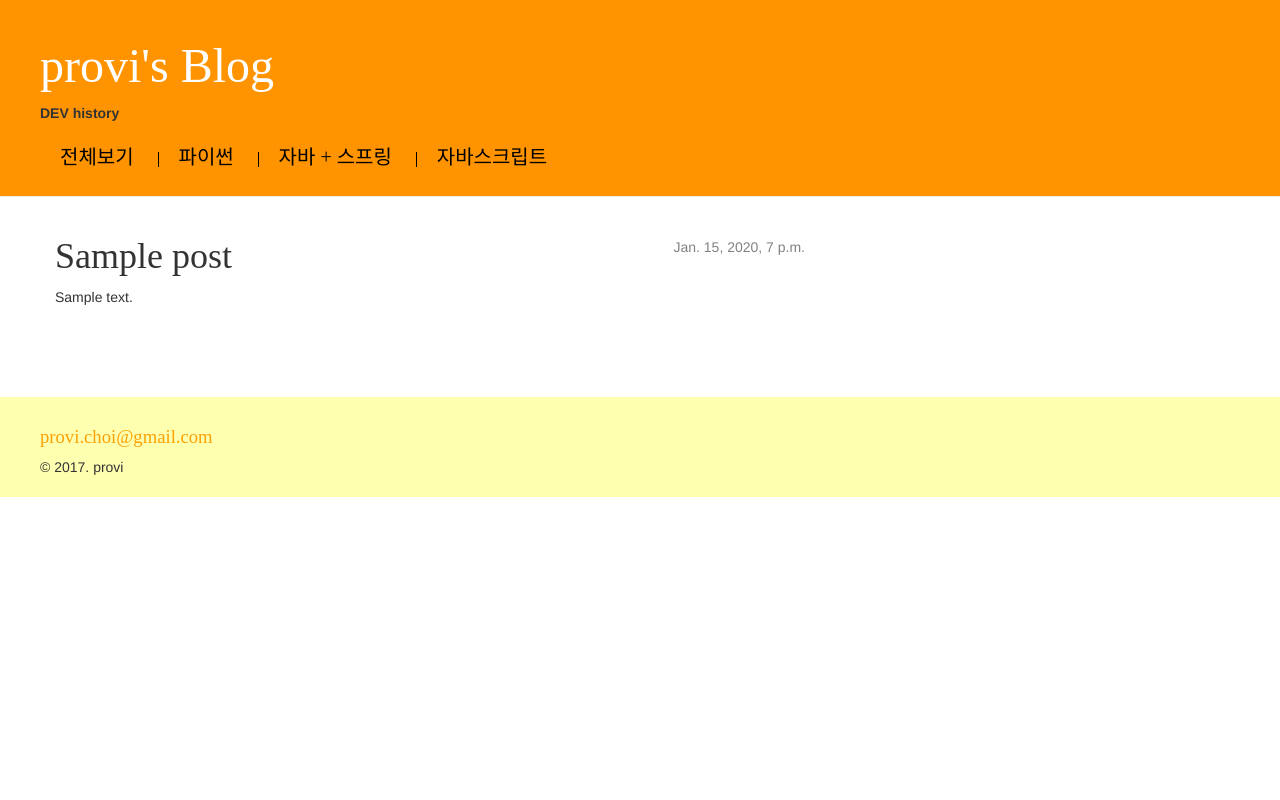
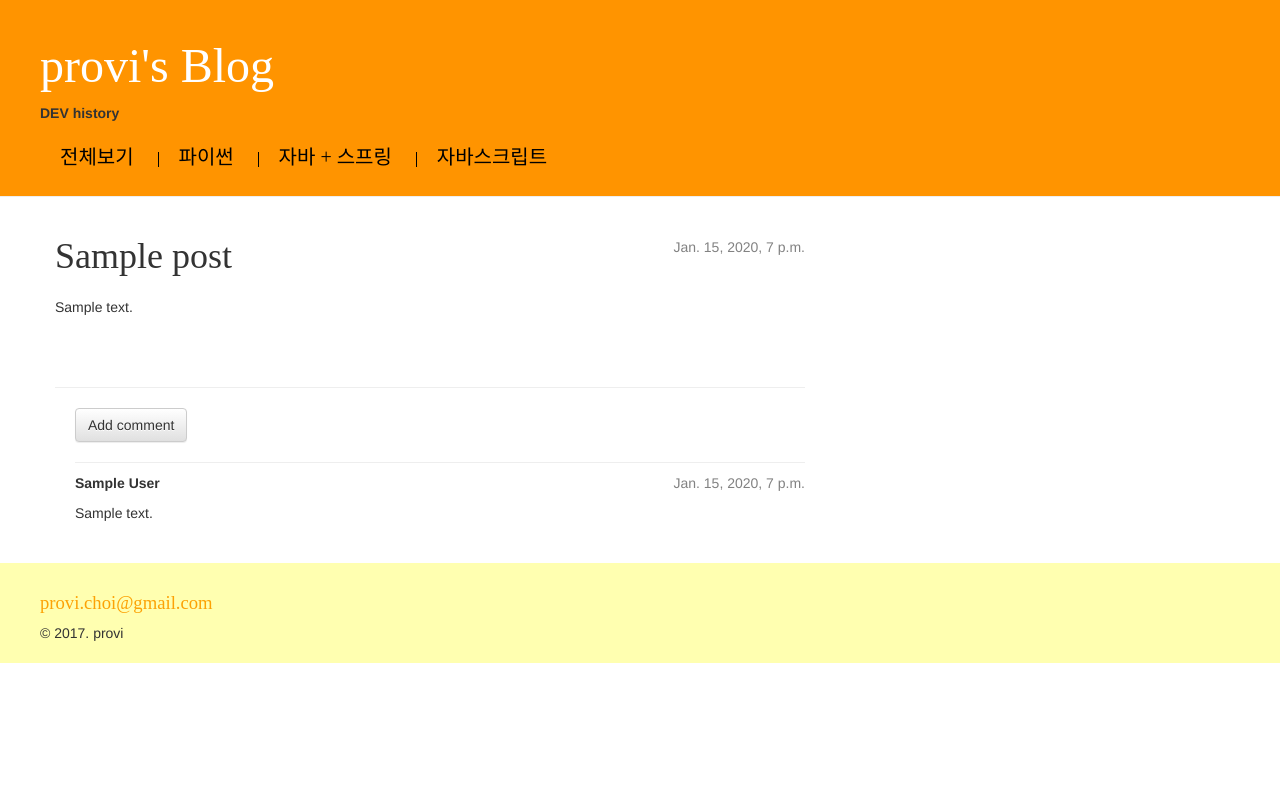
Before and after one commit to mildpriest/first-blog, a Django app: page /post/1/ in a window 1280 px wide. Run offline with Django 3.2, Linux system fonts and the light colour scheme; tables that the repository leaves empty hold one stand-in row (values such as "Sample post"); some libraries are stand-ins or nearby versions; some web fonts are replaced.

Commit message:
코멘트 추가

```diff
--- a/blog/admin.py
+++ b/blog/admin.py
@@ -1,4 +1,5 @@
 from django.contrib import admin
-from .models import Post
+from .models import Post, Comment
 
 admin.site.register(Post)
+admin.site.register(Comment)
--- a/blog/models.py
+++ b/blog/models.py
@@ -1,6 +1,5 @@
 from django.db import models
 from django.utils import timezone
-
 
 class Post(models.Model):
     author = models.ForeignKey('auth.User')
@@ -18,3 +17,20 @@ class Post(models.Model):
 
     def __str__(self):
         return self.title
+
+    def approved_comments(self):
+        return self.comments.filter(approved_comment=True)
+
+class Comment(models.Model):
+    post = models.ForeignKey('blog.Post', related_name='comments')
+    author = models.CharField(max_length=200)
+    text = models.TextField()
+    created_date = models.DateTimeField(default=timezone.now)
+    approved_comment = models.BooleanField(default=True)
+
+    def approve(self):
+        self.approved_comment = True
+        self.save()
+
+    def __str__(self):
+        return self.text
--- a/blog/static/css/common.css
+++ b/blog/static/css/common.css
@@ -10,10 +10,6 @@ h1 a {
 
 a {
     text-decoration:none;
-}
-
-body {
-
 }
 
 .page-header {
@@ -69,6 +65,9 @@ body {
 h1, h2, h3, h4 {
     font-family: 'Nanum Brush Script';
 }
+h4 {
+    margin-bottom: -18px;
+}
 
 .date {
     float: right;
@@ -97,3 +96,21 @@ h1, h2, h3, h4 {
 .post h1 a, .post h1 a:visited {
     color: #000000;
 }
+
+.post p {
+    margin: 20px 0px 0px 0px;
+}
+
+.post a {
+    margin: 10px 10px 0px 0px;
+}
+
+.button {
+    margin-left: 20px;
+}
+
+.comment {
+    border-top:1px solid #eee;
+    margin: 20px 0px 20px 20px;
+    padding-top: 10px;
+}
--- a/blog/templates/blog/detail.html
+++ b/blog/templates/blog/detail.html
@@ -14,4 +14,25 @@
         {% endif %}
     </div>
 
+    <hr>
+    <div class="button">
+        <a class="btn btn-default" href="{% url 'add_comment_to_post' pk=post.pk %}">Add comment</a>
+    </div>
+    {% for comment in post.comments.all %}
+        <div class="comment">
+            <div class="date">
+                {{ comment.created_date }}
+                {% if user.is_authenticated %}
+                    <a class="btn btn-default" href="{% url 'comment_remove' pk=comment.pk %}"><span class="glyphicon glyphicon-remove"></span></a>
+                    <!--<a class="btn btn-default" href="{% url 'comment_approve' pk=comment.pk %}"><span class="glyphicon glyphicon-ok"></span></a>-->
+                {% endif %}
+            </div>
+            <strong>{{ comment.author }}</strong>
+            <p>{{ comment.text|linebreaks }}</p>
+        </div>
+    {% empty %}
+        <div class="comment">
+            <p>No comments here yet :(</p>
+        </div>
+    {% endfor %}
 {% endblock %}
--- a/blog/urls.py
+++ b/blog/urls.py
@@ -9,4 +9,7 @@ urlpatterns = [
     url(r'^list/java/$', views.ctg_list_java, name='ctg_list_java'),
     url(r'^list/javascript/$', views.ctg_list_javascript, name='ctg_list_javascript'),
     url(r'^post/(?P<pk>[0-9]+)/edit/$', views.edit, name='edit'),
+    url(r'^post/(?P<pk>\d+)/comment/$', views.add_comment_to_post, name='add_comment_to_post'),
+    url(r'^comment/(?P<pk>\d+)/approve/$', views.comment_approve, name='comment_approve'),
+    url(r'^comment/(?P<pk>\d+)/remove/$', views.comment_remove, name='comment_remove'),
 ]
--- a/blog/views.py
+++ b/blog/views.py
@@ -3,23 +3,24 @@ from django.utils import timezone
 from django.shortcuts import redirect
 from django.shortcuts import render, get_object_or_404
 
-from .models import Post
-from .porm import PostForm
+from .models import Post, Comment
+from .porm import PostForm, CommentForm
+from django.contrib.auth.decorators import login_required
 
 def post_list(request):
-    posts = Post.objects.order_by('-published_date')
+    posts = Post.objects.order_by('-created_date')
     return render(request, 'blog/index.html', {'posts': posts})
 
 def ctg_list_py(request):
-    posts = Post.objects.filter(category='py').order_by('-published_date')
+    posts = Post.objects.filter(category='py').order_by('-created_date')
     return render(request, 'blog/index.html', {'posts': posts})
 
 def ctg_list_java(request):
-    posts = Post.objects.filter(category='java+spring').order_by('-published_date')
+    posts = Post.objects.filter(category='java+spring').order_by('-created_date')
     return render(request, 'blog/index.html', {'posts': posts})
 
 def ctg_list_javascript(request):
-    posts = Post.objects.filter(category='javascript').order_by('-published_date')
+    posts = Post.objects.filter(category='javascript').order_by('-created_date')
     return render(request, 'blog/index.html', {'posts': posts})
 
 def detail(request, pk):
@@ -52,3 +53,28 @@ def edit(request, pk):
     else:
         form = PostForm(instance=post)
     return render(request, 'blog/edit.html', {'form': form})
+
+def add_comment_to_post(request, pk):
+    post = get_object_or_404(Post, pk=pk)
+    if request.method == "POST":
+        form = CommentForm(request.POST)
+        if form.is_valid():
+            comment = form.save(commit=False)
+            comment.post = post
+            comment.save()
+            return redirect('detail', pk=post.pk)
+    else:
+        form = CommentForm()
+    return render(request, 'blog/add_comment_to_post.html', {'form': form})
+
+@login_required
+def comment_approve(request, pk):
+    comment = get_object_or_404(Comment, pk=pk)
+    comment.approve()
+    return redirect('detail', pk=comment.post.pk)
+
+@login_required
+def comment_remove(request, pk):
+    comment = get_object_or_404(Comment, pk=pk)
+    comment.delete()
+    return redirect('detail', pk=comment.post.pk)
```
Also changed, not shown: blog/porm.py (+6 -1 lines), blog/templates/blog/add_comment_to_post.html (added, +9 -0 lines), blog/templates/blog/index.html (+10 -0 lines), 1 other file.
